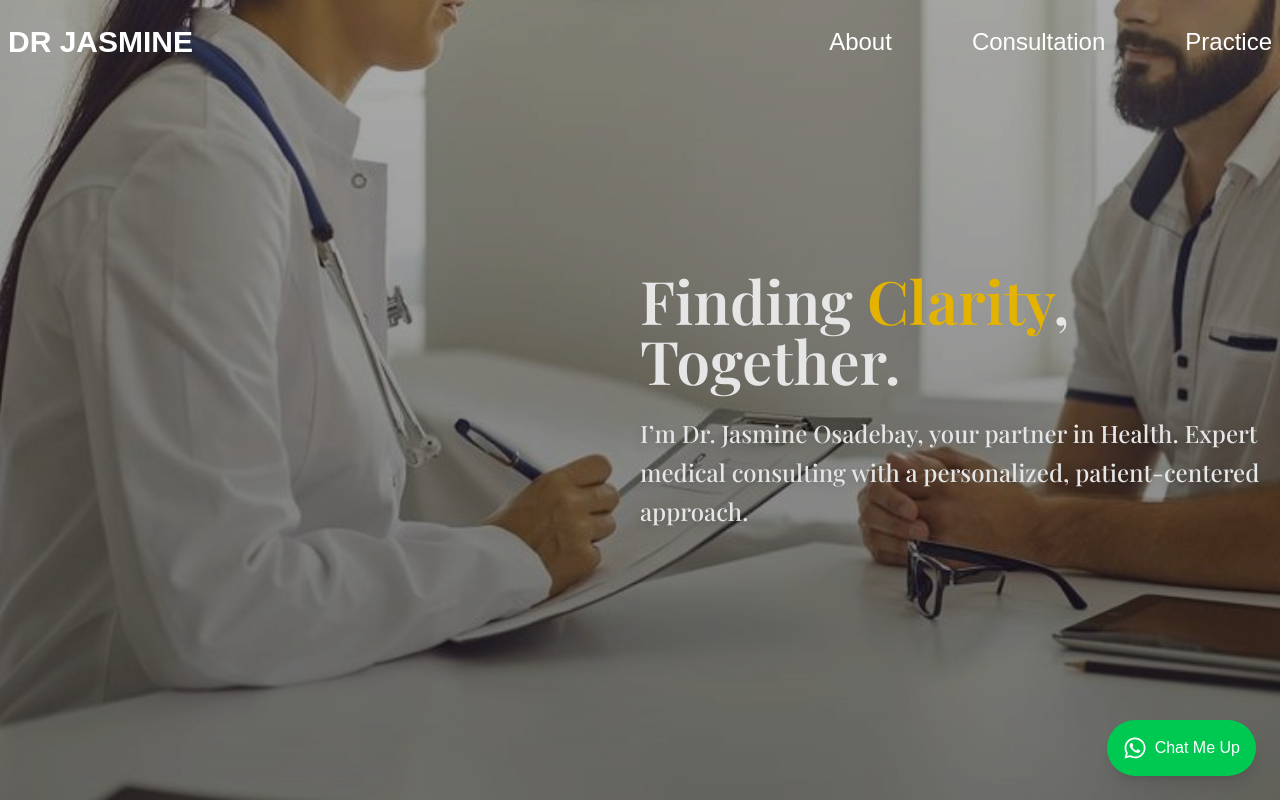
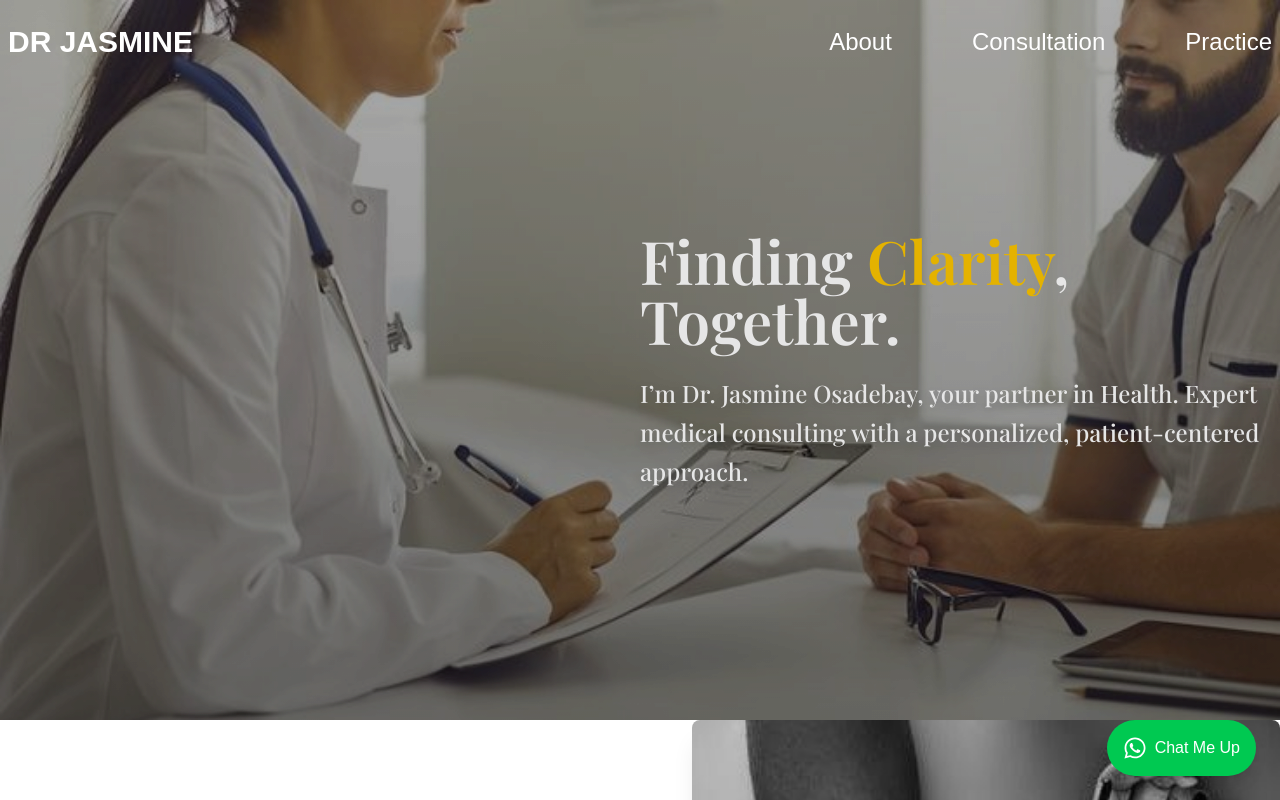
Before and after one commit to Web1Demon/doctors-portfolio, a React (Vite) app: page / in a window 1280 px wide. Shown: the top 800 px of the page. Built offline with nearby package versions, Linux system fonts and the light colour scheme; a web font is replaced by a local one.

Commit message:
Fix: improved the hero-section background and extra width space

```diff
--- a/src/App.jsx
+++ b/src/App.jsx
@@ -14,7 +14,7 @@ const App = () => {
   }, []);
 
   return (
-    <>
+    <div >
       <Header />
       <HeroSection />
       <Element name="about">
@@ -28,7 +28,7 @@ const App = () => {
         <Expertise />
       </Element>
       <WhatsAppButton />
-    </>
+    </div>
   );
 };
 
--- a/src/components/HeroSection.jsx
+++ b/src/components/HeroSection.jsx
@@ -1,6 +1,6 @@
 const HeroSection = () => {
   return (
-    <section className="head brightness-200 relative min-h-screen flex items-center overflow-hidden">
+    <section className="head brightness-200 relative flex items-center ">
       <div className="ml-6 md:ml-[50%] p-4 md:p-0">
         <h2 className="text-4xl md:text-6xl text-white font-semibold">
           Finding <span className="text-yellow-400 ">Clarity</span>, Together.
--- a/src/index.css
+++ b/src/index.css
@@ -3,24 +3,21 @@
 
 body {
   font-family: 'Montserrat', sans-serif;
+  box-sizing: border-box;
 }
-
 
 .head {
   position: relative;
   background-image: linear-gradient(180deg, rgba(0, 0, 0, 0.25), rgba(0, 0, 0, 0.45)), url('/images/hero-image.jpg');
   background-repeat: no-repeat;
   background-size: cover;
-  background-position: center;
-  width: 100vw;
-  height: 100vh;
+  background-position: top center;
+  width: 100%;
+  height: 90vh;
   overflow: hidden;
   font-family: "Playfair Display", serif;
 }
 
-.img {
-  height: 1000px;
-}
 
 .about-paragraph {
   color: rgba(0, 0, 0, 0.6);
```
Also changed, not shown: public/images/replace-bg.jpg (added).
